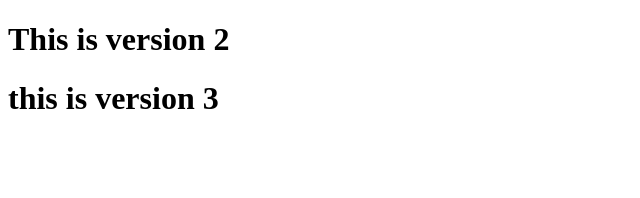
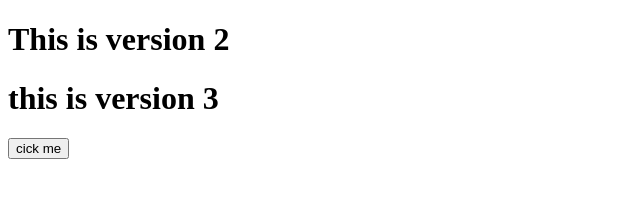
Before and after one commit to DipendraChand10/marvelHeros, a plain HTML site: page index.html in a window 1280 px wide. Shown: the whole page, without its empty margins (0-640 px from the left). Drawn offline with Linux system fonts and the light colour scheme.

Commit message:
add button

```diff
--- a/index.html
+++ b/index.html
@@ -10,6 +10,7 @@
 <body>
   <h1>This is version 2</h1>
   <h1>this is version 3</h1>
+  <button>cick me</button>
 </body>
 
 </html>
```
